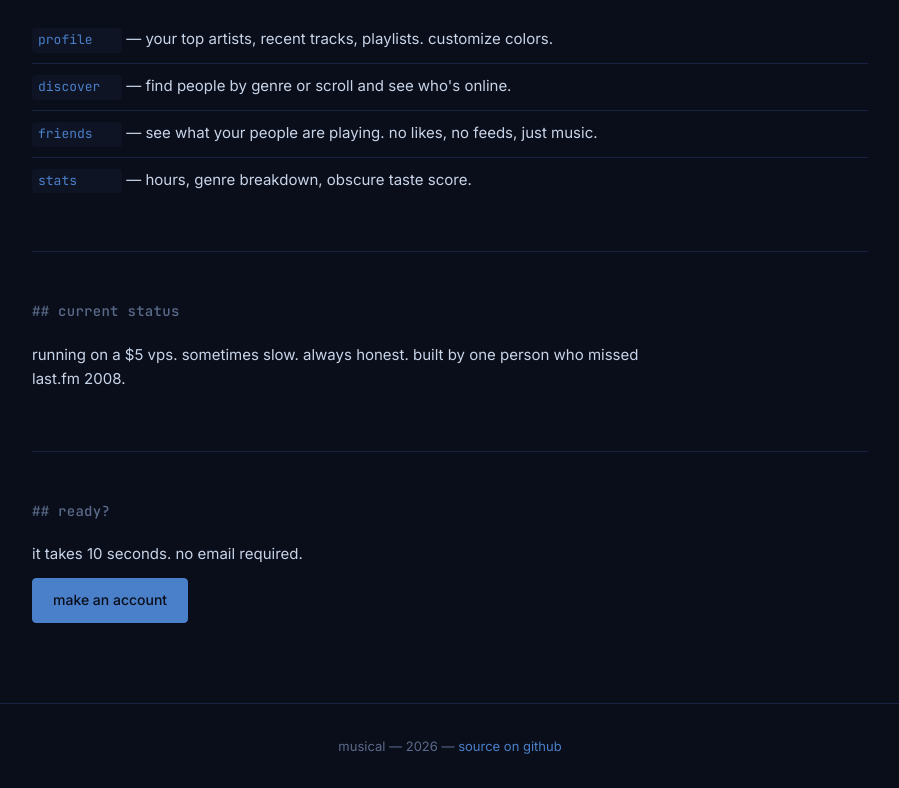
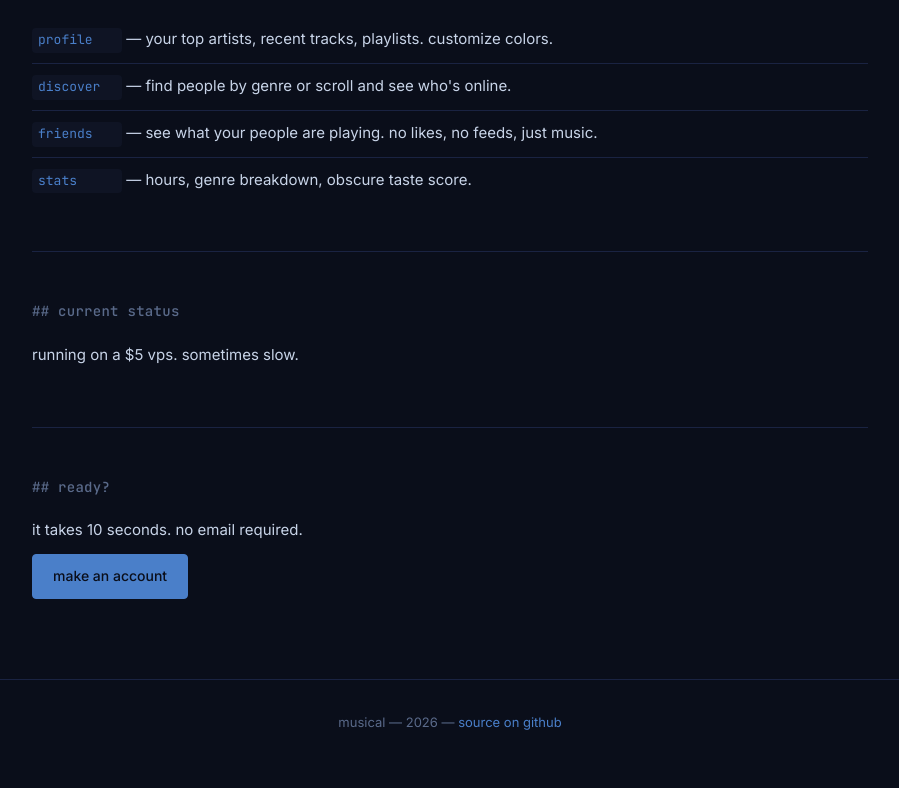
Before and after one commit to codebasehq1337/musical, a plain HTML site: page index.html in a window 1280 px wide. Shown: the part 939-1727 px from the top of the page, without its empty margins (190-1089 px from the left). After the commit the page ends 1703 px from the top, so only its background shows below. Drawn offline with Linux system fonts and the light colour scheme.

Commit message:
Update index.html

```diff
--- a/index.html
+++ b/index.html
@@ -82,10 +82,10 @@
         <li><code>stats</code> — hours, genre breakdown, obscure taste score.</li>
       </ul>
     </section>
-    <section class="section"><h2>## current status</h2><p>running on a $5 vps. sometimes slow. always honest. built by one person who missed last.fm 2008.</p></section>
+    <section class="section"><h2>## current status</h2><p>running on a $5 vps. sometimes slow.</p></section>
     <section class="section cta"><h2>## ready?</h2><p>it takes 10 seconds. no email required.</p><a href="login.html" class="btn btn-primary" id="cta-btn">make an account</a></section>
   </main>
-  <footer class="footer"><p>musical — 2026 — <a href="https://github.com/yourname/musical">source on github</a></p></footer>
+  <footer class="footer"><p>musical — 2026 — <a href="https://github.com/codebasehq1337/musical">source on github</a></p></footer>
   <script src="app.js"></script>
   <script>
     APP.renderNav();
```
